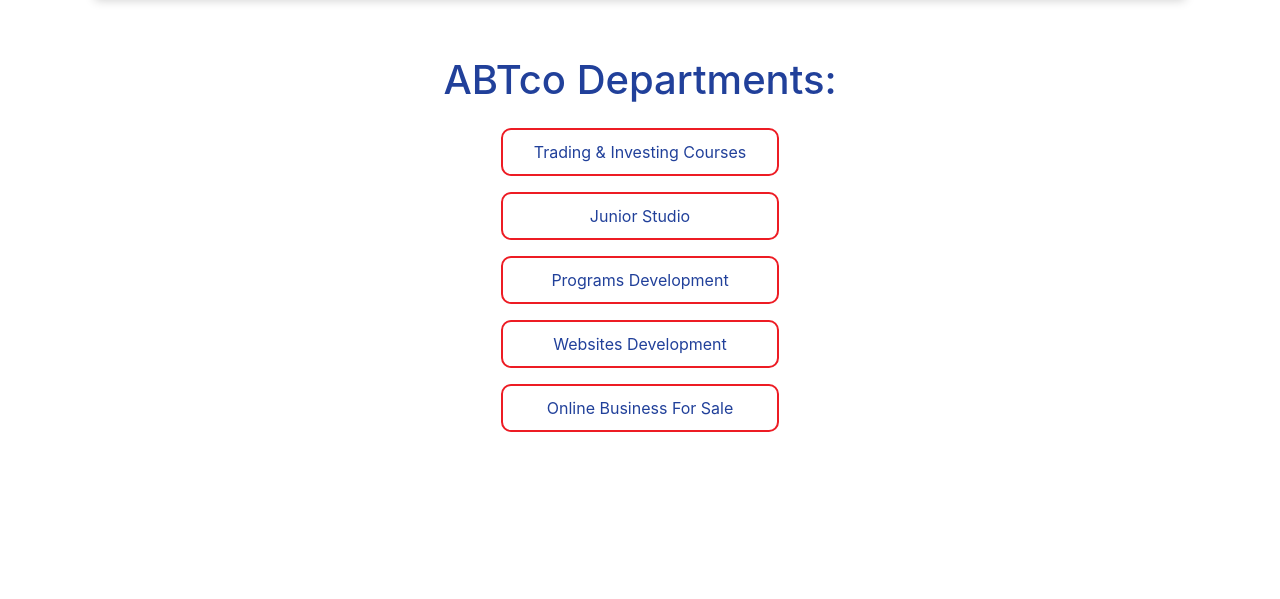
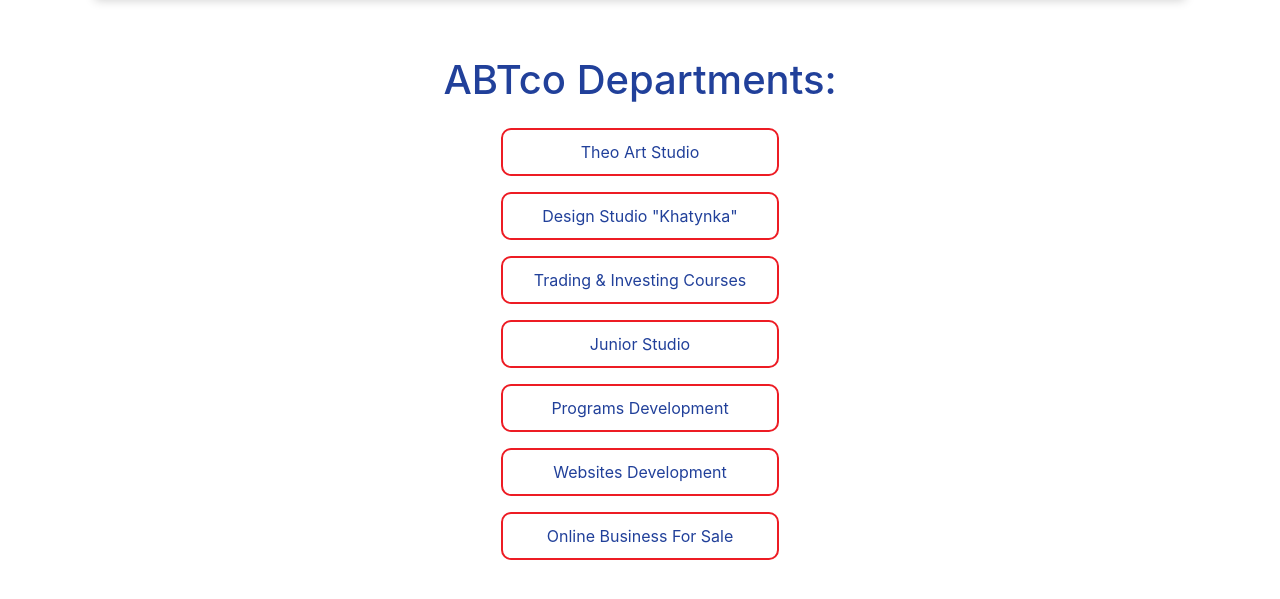
Before and after one commit to Dsibe/abtco, a Django app: page /departments in a window 1280 px wide. Shown: the part 139-738 px from the top of the page. Run offline with Django 3.2, Linux system fonts and the light colour scheme; some libraries are stand-ins or nearby versions.

Commit message:
'views.py'

```diff
--- a/main/templates/main/departments.html
+++ b/main/templates/main/departments.html
@@ -66,6 +66,14 @@
   <div style="text-align: center">
 
     <div class="row">
+      <a href="http://theo.abtco.us" class="btn-hover col-12 col-sm-12 col-md-4 col-lg-3 mt-3">Theo Art Studio</a>
+    </div>
+
+    <div class="row">
+      <a href="http://khatynka.abtco.us" class="btn-hover col-12 col-sm-12 col-md-4 col-lg-3 mt-3">Design Studio "Khatynka"</a>
+    </div>
+
+    <div class="row">
       <a href="trading" class="btn-hover col-12 col-sm-12 col-md-4 col-lg-3 mt-3">Trading & Investing Courses</a>
     </div>
 
@@ -74,11 +82,11 @@
     </div>
 
     <div class="row">
-      <a href="{% url 'ud' %}" class="btn-hover col-12 col-sm-12 col-md-4 col-lg-3 mt-3">Programs Development</a>
+      <a href="underconstruction" class="btn-hover col-12 col-sm-12 col-md-4 col-lg-3 mt-3">Programs Development</a>
     </div>
 
     <div class="row">
-      <a href="{% url 'ud' %}" class="btn-hover col-12 col-sm-12 col-md-4 col-lg-3 mt-3">Websites Development</a>
+      <a href="underconstruction" class="btn-hover col-12 col-sm-12 col-md-4 col-lg-3 mt-3">Websites Development</a>
     </div>
 
     <div class="row">
```
Also changed, not shown: db.sqlite3. Lines whose indentation alone changed are shown as unchanged.
